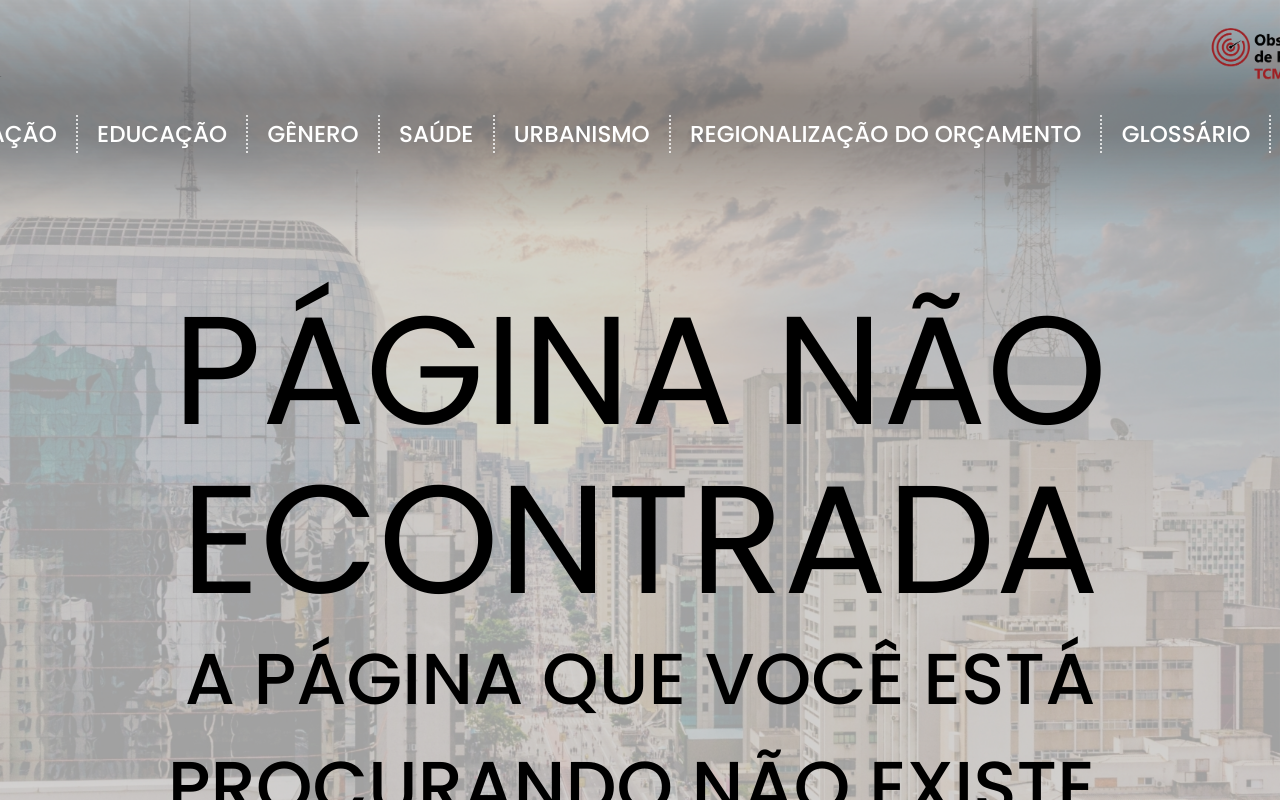
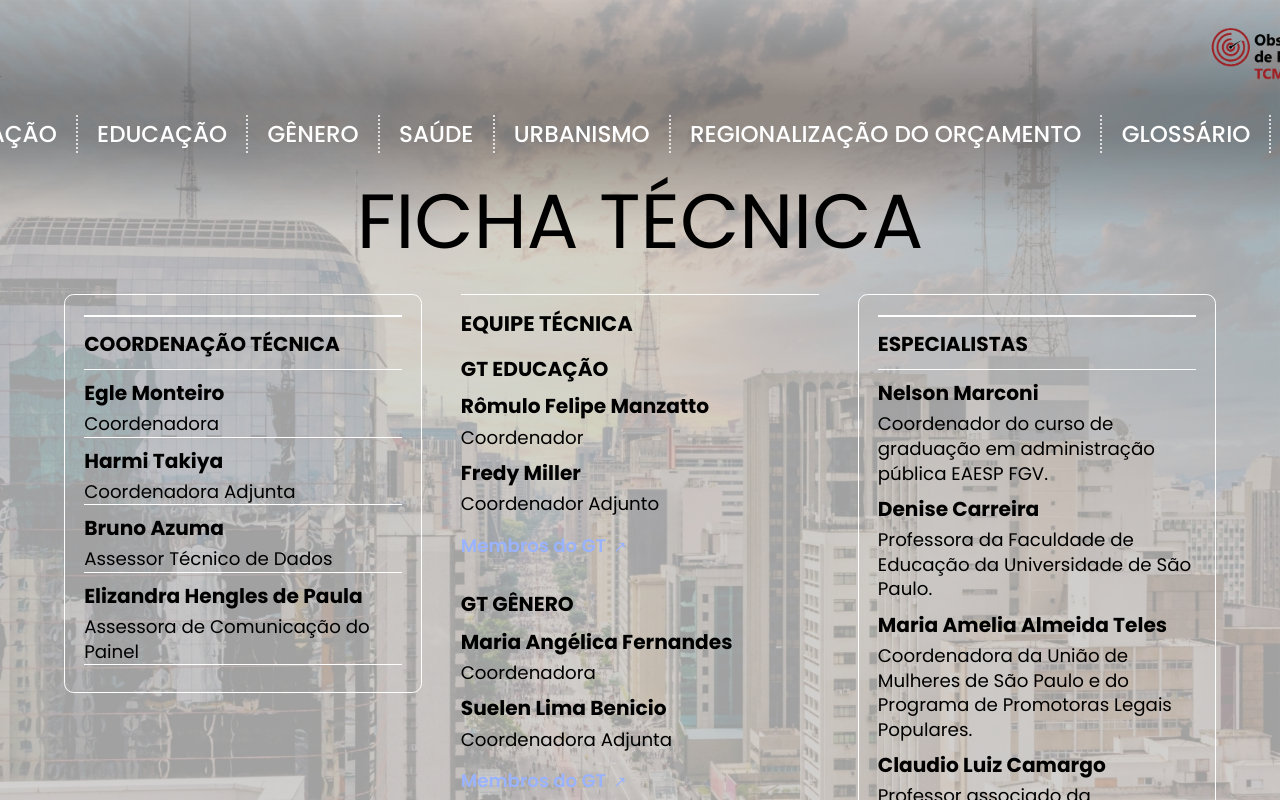
Before and after one commit to ObservatorioPoliticasTCM/painel-frontend, a Vue app: page /fichatecnica in a window 1280 px wide. Shown: the top 800 px of the page. Built offline with nearby package versions, Linux system fonts and the light colour scheme.

Commit message:
View criada, rota criada e sitemap atualizado

```diff
--- a/src/components/Sitemap.vue
+++ b/src/components/Sitemap.vue
@@ -28,7 +28,7 @@
                 Metadados
               </a>
             </li>
-            <li><router-link to="#">Ficha Técnica</router-link></li>
+            <li><router-link to="/fichatecnica">Ficha Técnica</router-link></li>
             <li>
               <a href="https://observatorio.tcm.sp.gov.br/ObservatorioItem/156570"
               target="_blank"
--- a/src/router.ts
+++ b/src/router.ts
@@ -7,9 +7,11 @@ import UrbanismoView from '@/views/UrbanismoView.vue'
 import OrcamentoView from '@/views/OrcamentoView.vue'
 import GlossaryView from '@/views/GlossaryView.vue'
 import NotFound from './views/NotFoundView.vue'
+import ImprintPage from '@/views/ImprintPage.vue'
 
 const router = createRouter({
   history: createWebHistory(import.meta.env.BASE_URL),
+  scrollBehavior() { return { top: 0 } },
   routes: [
     {
       path: '/',
@@ -54,6 +56,12 @@ const router = createRouter({
       meta: { title: 'Glossário – DataSP' }
     },
     {
+      path: '/fichatecnica',
+      name: 'ficha-tecnica',
+      component: ImprintPage,
+      meta: { title: 'Ficha Técnica – DataSP' }
+    },
+    {
       path: '/:pathMatch(.*)*',
       name: 'NotFound',
       component: NotFound,
--- /dev/null
+++ b/src/views/ImprintPage.vue
@@ -0,0 +1,66 @@
+<template>
+    <ScrollablePage>
+        <div class="imprint-wrapper">
+            <h1 class="imprint-title">Ficha Técnica</h1>
+            <div class="imprint-grid">
+                <div class="imprint-panel">
+                    <TechCoord />
+                </div>
+                <div class="imprint-panel">
+                    <TechTeam />
+                </div>
+                <div class="imprint-panel">
+                    <Specialists />
+                </div>
+                <div class="imprint-panel imprint-panel--wide">
+                    <Contributors />
+                </div>
+            </div>
+        </div>
+    </ScrollablePage>
+</template>
+
+<script setup lang="ts">
+import ScrollablePage from '@/components/ScrollablePage.vue'
+import TechCoord from '@/components/TechCoord.vue'
+import TechTeam from '@/components/TechTeam.vue'
+import Specialists from '@/components/Specialists.vue'
+import Contributors from '@/components/Contributors.vue'
+</script>
+
+<style scoped>
+.imprint-wrapper {
+    padding: 1em 5vw;
+    position: relative;
+    z-index: 30;
+}
+
+.imprint-title {
+    font-size: 4rem;
+    font-weight: 400;
+    text-transform: uppercase;
+    margin: 0 0 0.4em;
+}
+
+.imprint-grid {
+    display: grid;
+    gap: 2.2em 2em;
+    grid-template-columns: repeat(auto-fit, minmax(280px, 1fr));
+    align-items: start;
+}
+
+.imprint-panel--wide {
+    grid-column: 1 / -1;
+    max-width: 520px;
+}
+
+@media (min-width: 1100px) {
+    .imprint-grid {
+        grid-template-columns: repeat(3, 1fr);
+    }
+
+    .imprint-panel--wide {
+        grid-column: 2;
+    }
+}
+</style>
```
